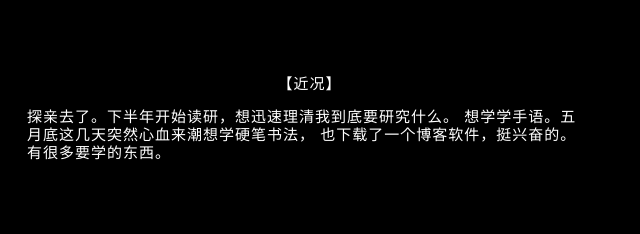
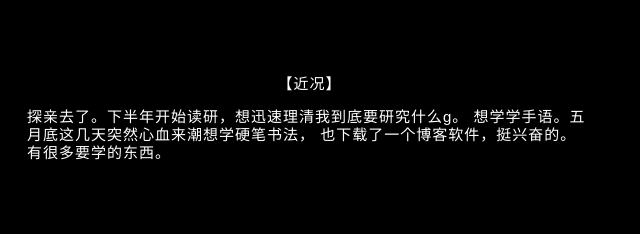
Before and after one commit to liuleslie/now, a plain HTML site: page index.html in a window 1280 px wide. Shown: the top 234 px of the page, 613-1253 px from the left. Drawn offline with Linux system fonts and the light colour scheme; a script that the page names is missing.

Commit message:
new now update, May 23

```diff
--- a/index.html
+++ b/index.html
@@ -51,7 +51,7 @@
             <section id="zh">
                 <h1>【近况】</h1>
                 <p>
-                    探亲去了。下半年开始读研，想迅速理清我到底要研究什么。
+                    探亲去了。下半年开始读研，想迅速理清我到底要研究什么g。
                     想学学手语。五月底这几天突然心血来潮想学硬笔书法，
                     也下载了一个博客软件，挺兴奋的。有很多要学的东西。
                 </p>
```
